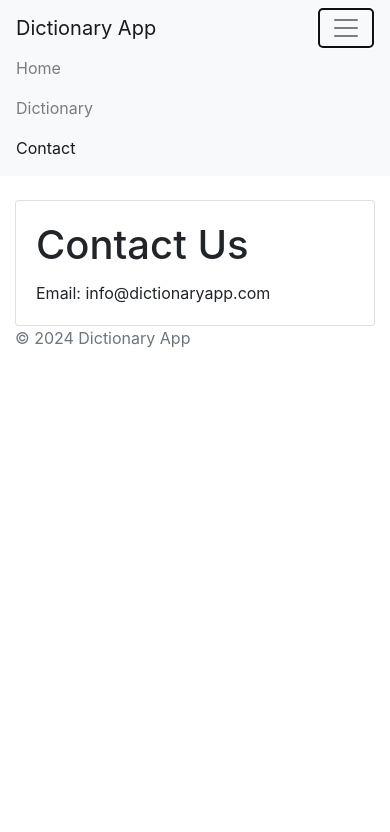
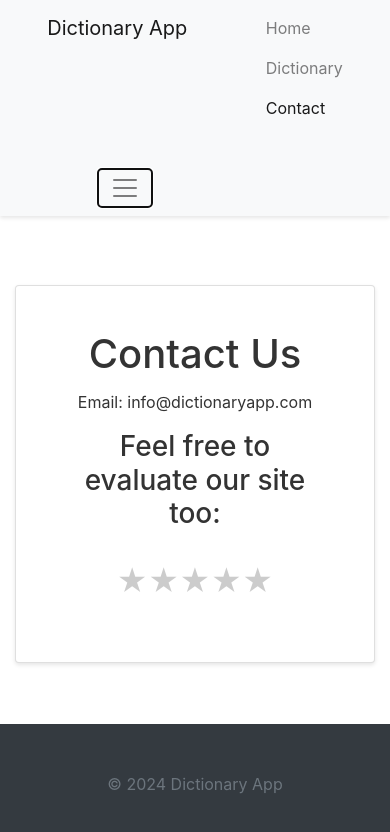
Before and after one commit to GeorgeBHC/dictionary-app, a plain HTML site: page contact.html in a window 390 px wide. Both pictures are taken after a click on the button "Toggle navigation". Drawn offline with nearby package versions, Linux system fonts and the light colour scheme.

Commit message:
Rating feature added

```diff
--- a/contact.html
+++ b/contact.html
@@ -4,7 +4,7 @@
     <meta charset="UTF-8">
     <meta name="viewport" content="width=device-width, initial-scale=1.0">
     <title>Contact - Dictionary App</title>
-    <link rel="stylesheet" href="style.css">
+    <link rel="stylesheet" href="styles.css">
     <link rel="stylesheet" href="https://stackpath.bootstrapcdn.com/bootstrap/4.3.1/css/bootstrap.min.css">
 </head>
 <body>
@@ -29,9 +29,22 @@
     </nav>
     <div class="container">
         <div class="card mt-4">
-            <div class="card-body">
+            <div class="card-body text-center">
                 <h1 class="card-title">Contact Us</h1>
                 <p class="card-text">Email: info@dictionaryapp.com</p>
+                <h3 class="card-text">Feel free to evaluate our site too:</h3>
+                <div class="rating">
+                    <input value="5" name="rating" id="star5" type="radio">
+                    <label for="star5"></label>
+                    <input value="4" name="rating" id="star4" type="radio">
+                    <label for="star4"></label>
+                    <input value="3" name="rating" id="star3" type="radio">
+                    <label for="star3"></label>
+                    <input value="2" name="rating" id="star2" type="radio">
+                    <label for="star2"></label>
+                    <input value="1" name="rating" id="star1" type="radio">
+                    <label for="star1"></label>
+                </div>
             </div>
         </div>
     </div>
--- a/styles.css
+++ b/styles.css
@@ -1,32 +1,143 @@
+/* Global Styles */
 body {
-    background: linear-gradient(to right, #6a11cb, #2575fc);
-    color: #fff;
+    font-family: 'Arial', sans-serif;
+    background-color: #f8f9fa;
+    color: #333333;
+    margin: 0;
+    padding: 0;
+    display: flex;
+    flex-direction: column;
+    height: 100vh;
 }
 
-.navbar, .footer {
-    background: rgba(255, 255, 255, 0.8);
+a {
+    color: #007bff;
+    text-decoration: none;
+}
+
+a:hover {
+    text-decoration: underline;
+}
+
+.navbar {
+    background-color: #343a40;
+    color: #ffffff;
+    padding: 0.5rem;
+    display: flex;
+    justify-content: space-between;
+    align-items: center;
+    box-shadow: 0 2px 4px rgba(0, 0, 0, 0.1);
+}
+
+.container {
+    flex: 1;
+    display: flex;
+    justify-content: center;
+    align-items: center;
+    padding: 2rem;
+    text-align: center;
 }
 
 .jumbotron {
-    background: rgba(0, 0, 0, 0.5);
+    background-color: rgba(0, 0, 0, 0.05);
     padding: 2rem 1rem;
     border-radius: 10px;
-    animation: fadeIn 1.5s ease-in-out;
+    margin-bottom: 2rem;
+    animation: fadeIn 0.5s;
+    width: 100%;
+    max-width: 600px;
 }
 
 .card {
-    background: rgba(255, 255, 255, 0.1);
+    background-color: rgba(255, 255, 255, 0.8);
     border: none;
-    animation: slideUp 1.5s ease-in-out;
+    border-radius: 10px;
+    padding: 1.5rem;
+    margin-bottom: 1rem;
+    color: #333333;
+    box-shadow: 0 2px 4px rgba(0, 0, 0, 0.1);
+    transition: transform 0.2s;
+    width: 100%;
 }
 
-.input-group .form-control, .input-group .btn {
-    border-radius: 0;
+.card:hover {
+    transform: translateY(-5px);
 }
 
+.card h2 {
+    margin-top: 0;
+}
+
+.input-group {
+    display: flex;
+    margin-bottom: 1rem;
+}
+
+.input-group .form-control {
+    flex: 1;
+    padding: 0.5rem;
+    border: 1px solid #ced4da;
+    border-radius: 5px;
+    background-color: #ffffff;
+    color: #333333;
+}
+
+.input-group .btn {
+    padding: 0.5rem 1rem;
+    border: none;
+    border-radius: 5px;
+    background-color: #007bff;
+    color: #ffffff;
+    cursor: pointer;
+    transition: background-color 0.3s;
+}
+
+.input-group .btn:hover {
+    background-color: #0056b3;
+}
+
+.rating {
+    display: inline-block;
+    margin-top: 20px;
+}
+
+.rating input {
+    display: none;
+}
+
+.rating label {
+    float: right;
+    cursor: pointer;
+    color: #ccc;
+    transition: color 0.3s;
+}
+
+.rating label:before {
+    content: '\2605';
+    font-size: 30px;
+}
+
+.rating input:checked ~ label,
+.rating label:hover,
+.rating label:hover ~ label {
+    color: #ffbb00;
+    transition: color 0.3s;
+}
+
+
 .footer {
+    background-color: #343a40;
+    color: #ffffff;
     padding: 1rem 0;
     text-align: center;
+}
+
+.footer p {
+    margin: 0;
+}
+
+.footer .copyright {
+    color: #ffffff;
 }
 
 @keyframes fadeIn {
@@ -34,7 +145,12 @@ body {
     to { opacity: 1; }
 }
 
-@keyframes slideUp {
-    from { transform: translateY(20px); opacity: 0; }
-    to { transform: translateY(0); opacity: 1; }
+@media (max-width: 768px) {
+    .navbar {
+        flex-direction: column;
+    }
+
+    .input-group {
+        flex-direction: column;
+    }
 }
```
Also changed, not shown: dictionary.html (+1 -1 lines), index.html (+1 -1 lines).
